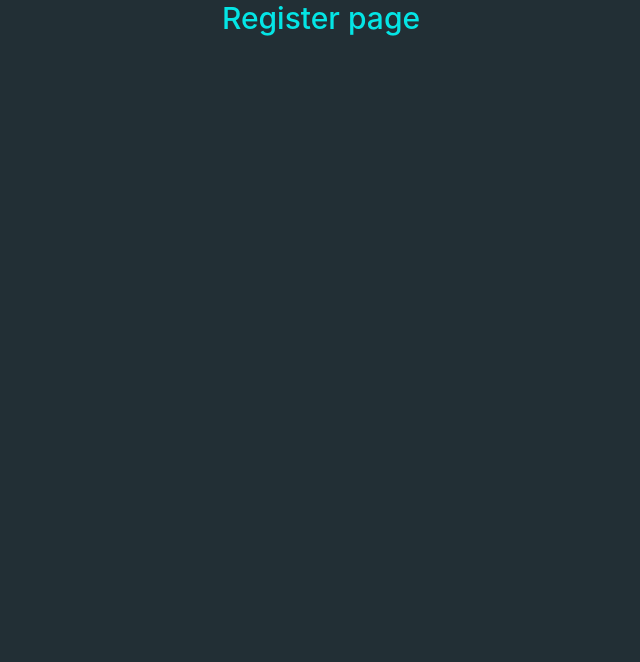
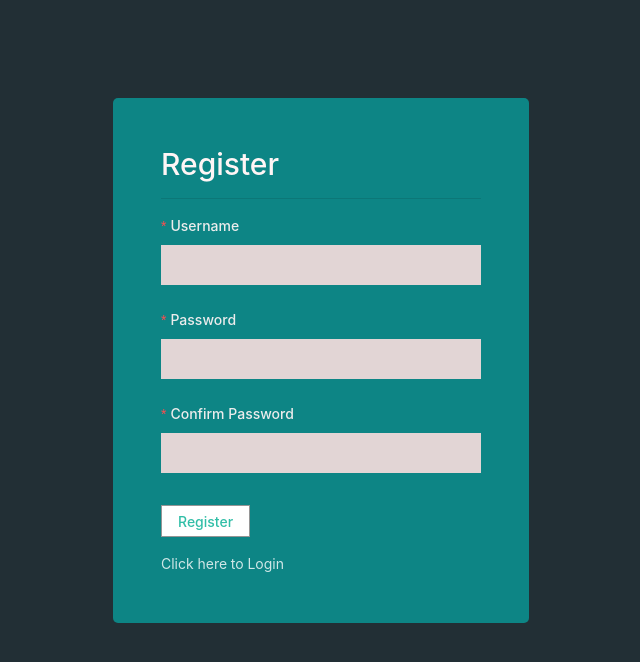
Before and after one commit to yU5295/car-rental, a React (Create React App) app in the folder Frontend/: page /register in a window 1280 px wide. Shown: the top 662 px of the page, without its empty margins (319-959 px from the left). Built offline with nearby package versions, Linux system fonts and the light colour scheme; a web font is replaced by a local one.

Commit message:
Login/Register page

```diff
--- a/Frontend/src/index.css
+++ b/Frontend/src/index.css
@@ -55,8 +55,8 @@ p {
 .btn1 {
   box-shadow: none !important;
   background-color: white;
-  color: orangered;
-  border: 1px solid orangered !important;
+  color: #1eb5a4;
+  border: 1px solid #959595 !important;
   height: 35px;
 }
 .car {
@@ -69,3 +69,46 @@ p {
   min-width: 272px;
   background-color: #24ffffc9;
 }
+/* -------------------login------------------ */
+
+.login {
+  padding-top: 50px;
+  min-height: 100vh;
+  overflow-x: hidden;
+  display: flex;
+  justify-content: center;
+}
+.login label {
+  color: rgb(236, 236, 236) !important;
+  font-weight: 500;
+}
+.login-form {
+  background-color: #0d8585;
+  height: fit-content;
+  width: fit-content;
+  border-radius: 5px;
+}
+.login-form input {
+  background-color: #e2d5d5 !important;
+  border: none !important;
+  color: white;
+  min-width: 20rem !important;
+  height: 40px;
+}
+.login-heading {
+  color: rgb(255, 245, 245) !important;
+}
+
+.login a {
+  color: white !important;
+  opacity: 0.8;
+}
+.btn2 {
+  box-shadow: none !important;
+  background-color: white;
+  color: #31bea7;
+  border: 1px solid #959595 !important;
+  height: 2rem;
+  padding: 5px 16px;
+  font-weight: 500;
+}
--- a/Frontend/src/pages/Home.js
+++ b/Frontend/src/pages/Home.js
@@ -26,7 +26,7 @@ function Home() {
                 <div className="car-content d-flex align-items-center justify-content-between">
                   <div>
                     <p style={{ fontWeight: "bold" }}>{car.name}</p>
-                    <p>{car.rentPerHour} Rent Per Hour /-</p>
+                    <p>${car.rentPerHour} Per Hour /-</p>
                   </div>
                   <div>
                     <button className="btn1 mr-2">Book Now</button>
--- a/Frontend/src/pages/Login.js
+++ b/Frontend/src/pages/Login.js
@@ -1,9 +1,35 @@
 import React from "react";
+import { Row, Col, Form, Input } from "antd";
+import { Link } from "react-router-dom";
 
 function Login() {
   return (
-    <div>
-      <h1>Login page</h1>
+    <div className="login">
+      <Row gutter={8}>
+        <Col lg={8} className="text-left p-5">
+          <Form layout="vertical" className="login-form p-5">
+            <h1 className="login-heading">Login</h1>
+            <hr />
+            <Form.Item
+              name="username"
+              label="Username"
+              rules={[{ required: true }]}
+            >
+              <input />
+            </Form.Item>
+            <Form.Item
+              name="password"
+              label="Password"
+              rules={[{ required: true }]}
+            >
+              <input />
+            </Form.Item>
+            <button className="btn2 mt-2 mb-3">Login</button>
+            <br />
+            <Link to="/register">Click here to Register</Link>
+          </Form>
+        </Col>
+      </Row>
     </div>
   );
 }
--- a/Frontend/src/pages/Register.js
+++ b/Frontend/src/pages/Register.js
@@ -1,9 +1,42 @@
 import React from "react";
+import { Row, Col, Form, Input } from "antd";
+import { Link } from "react-router-dom";
 
 function Register() {
   return (
-    <div>
-      <h1>Register page</h1>
+    <div className="login">
+      <Row gutter={8}>
+        <Col lg={8} className="text-left p-5">
+          <Form layout="vertical" className="login-form p-5">
+            <h1 className="login-heading">Register</h1>
+            <hr />
+            <Form.Item
+              name="username"
+              label="Username"
+              rules={[{ required: true }]}
+            >
+              <input />
+            </Form.Item>
+            <Form.Item
+              name="password"
+              label="Password"
+              rules={[{ required: true }]}
+            >
+              <input />
+            </Form.Item>
+            <Form.Item
+              name="cpassword"
+              label="Confirm Password"
+              rules={[{ required: true }]}
+            >
+              <input />
+            </Form.Item>
+            <button className="btn2 mt-2 mb-3">Register</button>
+            <br />
+            <Link to="/Login">Click here to Login</Link>
+          </Form>
+        </Col>
+      </Row>
     </div>
   );
 }
```
Also changed, not shown: Frontend/redux/reducers/carsReducer.js (deleted, +0 -17 lines), Frontend/redux/store.js (deleted, +0 -12 lines).
